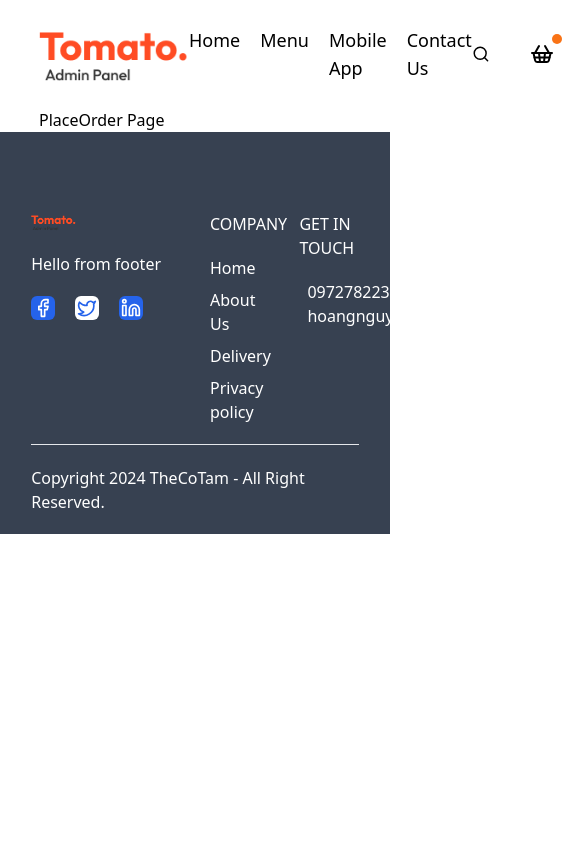
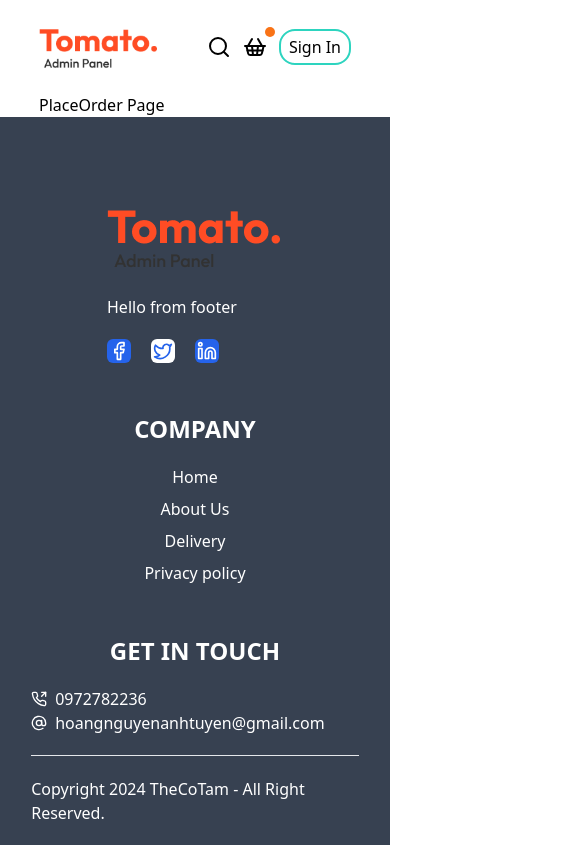
Before and after one commit to TheCoTam/food-del, a React (Vite) app in the folder client/: page /order in a window 390 px wide. Shown: the top 845 px of the page, 585 px wide, since content can reach past the window. Built offline with nearby package versions, Linux system fonts and the light colour scheme.

Commit message:
hoàn thiện responsive cho trang web

```diff
--- a/client/src/components/app-download.jsx
+++ b/client/src/components/app-download.jsx
@@ -2,7 +2,10 @@ import { assets } from "@/assets";
 
 const AppDownload = () => {
   return (
-    <div className="mt-[100px] text-[2vw] font-semibold text-center">
+    <div
+      className="mt-[100px] text-[max(2vw, 25px)] font-semibold text-center"
+      id="mobile-app"
+    >
       <p>
         For Better Experience Download <br /> Tomato App
       </p>
--- a/client/src/components/explore-menu.jsx
+++ b/client/src/components/explore-menu.jsx
@@ -45,7 +45,7 @@ const MENU_LIST = [
 
 const ExploreMenu = ({ category, setCategory }) => {
   return (
-    <div className="flex flex-col gap-5 mt-10">
+    <div className="flex flex-col gap-5 mt-10" id="menu">
       <h1 className="text-2xl font-bold">Explore our menu</h1>
       <p className="max-w-[60%]">explore menu text</p>
       <div className="flex justify-between items-center gap-7 text-center my-5 overflow-x-scroll">
--- a/client/src/components/food-display.jsx
+++ b/client/src/components/food-display.jsx
@@ -15,8 +15,8 @@ const FoodDisplay = ({ category }) => {
 
   return (
     <div className="my-[30px]">
-      <h2 className="text-2xl font-bold">Top dishes near you</h2>
-      <div className="grid grid-cols-4 mt-[30px] gap-7">
+      <h2 className="text-lg sm:text-2xl font-bold">Top dishes near you</h2>
+      <div className="grid grid-cols-1 sm:grid-cols-2 md:grid-cols-3 lg:grid-cols-4 mt-[30px] gap-7">
         {food_list.map((food, index) => {
           if (category === "All" || category === food.category) {
             return (
--- a/client/src/components/food-item.jsx
+++ b/client/src/components/food-item.jsx
@@ -11,7 +11,7 @@ const FoodItem = ({ id, name, price, description, image }) => {
   return (
     <div className="animate-fadeIn1s shadow-lg rounded-lg">
       <div className="rounded-t-xl overflow-hidden relative">
-        <img src={image} alt={name} />
+        <img src={image} alt={name} className="w-full object-cover" />
         {!cartItems[id] ? (
           <Plus
             onClick={() => addToCart(id)}
--- a/client/src/components/footer.jsx
+++ b/client/src/components/footer.jsx
@@ -6,13 +6,17 @@ import {
   PhoneOutgoing,
   AtSign,
 } from "lucide-react";
+import { Link } from "react-router-dom";
 
 const Footer = () => {
   return (
-    <div className="flex flex-col gap-5 items-center bg-gray-700 pt-[80px] pb-5 text-white px-[8vw]">
-      <div className="w-full grid grid-cols-4 gap-[30px]">
-        <div className="flex flex-col gap-5 col-span-2">
-          <img src={assets.logo} alt="logo" className="w-[30%]" />
+    <div
+      className="flex flex-col gap-5 items-center bg-gray-700 pt-[80px] pb-5 text-white px-[8vw]"
+      id="contact-us"
+    >
+      <div className="w-full flex flex-col items-center lg:grid lg:grid-cols-2 gap-[50px] md:gap-[30px]">
+        <div className="flex flex-col gap-5">
+          <img src={assets.logo} alt="logo" className="w-full lg:w-[30%]" />
           <p>Hello from footer</p>
           <div className="flex items-center gap-5">
             <Facebook className="bg-blue-600 rounded-md cursor-pointer p-[2px]" />
@@ -20,18 +24,19 @@ const Footer = () => {
             <Linkedin className="bg-blue-600 rounded-md cursor-pointer p-[2px]" />
           </div>
         </div>
-        <div className="flex flex-col gap-5">
-          <h2>COMPANY</h2>
+        <div className="flex flex-col md:flex-row md:justify-between w-full gap-[50px]">
+          <div className="flex flex-col gap-5 text-center">
+            <h2 className="text-2xl font-bold">COMPANY</h2>
             <ul className="space-y-2">
-            <li>Home</li>
+              <Link to="/">Home</Link>
               <li>About Us</li>
               <li>Delivery</li>
               <li>Privacy policy</li>
             </ul>
           </div>
-        <div className="flex flex-col gap-5">
-          <h2>GET IN TOUCH</h2>
-          <ul>
+          <div className="flex flex-col gap-5 text-center sm:text-start">
+            <h2 className="text-2xl font-bold">GET IN TOUCH</h2>
+            <ul className="md:pl-3">
               <li className="flex items-center gap-2">
                 <PhoneOutgoing className="w-4 h-4" />
                 <p>0972782236</p>
@@ -43,6 +48,7 @@ const Footer = () => {
             </ul>
           </div>
         </div>
+      </div>
       <hr className="bg-teal-5  00 h-[2px] w-full" />
       <p>Copyright 2024 TheCoTam - All Right Reserved.</p>
     </div>
--- a/client/src/components/header.jsx
+++ b/client/src/components/header.jsx
@@ -1,11 +1,11 @@
 const Header = () => {
   return (
-    <div className="h-[34vw] mt-[30px] mx-auto bg-[url('/header_img.png')] bg-no-repeat rounded-2xl relative">
+    <div className="h-[34vw] mt-[30px] mx-auto bg-[url('/header_img.png')] bg-contain bg-no-repeat rounded-2xl relative">
       <div className="absolute flex flex-col items-start gap-[1.5vw] max-w-[50%] bottom-[10%] left-[6vw] animate-fadeIn2s">
-        <h2 className="text-[4.5vw] font-bold text-white">
+        <h2 className="text-[4.5vw] md:text-[3.5vw] lg:text-[4.5vw] font-bold text-white">
           Order your favorite food here
         </h2>
-        <p className="text-white">
+        <p className="text-white hidden md:block md:text-sm lg:text-base">
           Chose from a diverse menu featuring a delectable array of dishes
           crafted with the finest ingredients and culinary expertise. Our
           mission is to satisfy your cravings and elevate your dining
--- a/client/src/components/navbar.jsx
+++ b/client/src/components/navbar.jsx
@@ -1,37 +1,62 @@
 import { assets } from "@/assets";
+import { Link } from "react-router-dom";
 import { Search, ShoppingBasket } from "lucide-react";
 import { useState } from "react";
 
-const MENU = ["Home", "Menu", "Mobile App", "Contact Us"];
+const MENU = [
+  { name: "Home", href: "home" },
+  { name: "Menu", href: "menu" },
+  { name: "Mobile App", href: "mobile-app" },
+  { name: "Contact Us", href: "contact-us" },
+];
 
 const Navbar = () => {
   const [menu, setMenu] = useState("home");
 
   return (
     <div className="flex items-center justify-between py-5">
-      <img src={assets.logo} alt="logo" className="w-[150px]" />
-      <ul className="flex gap-5 text-lg">
-        {MENU.map((item) => (
-          <li
-            key={item}
-            onClick={() => setMenu(item)}
-            className={`cursor-pointer ${
-              menu === item
-                ? "pb-[2px] border-b-[2px] border-solid border-teal-400"
-                : ""
-            }`}
-          >
-            {item}
-          </li>
-        ))}
+      <img src={assets.logo} alt="logo" className="w-[120px] lg:w-[150px]" />
+      <ul className="md:flex gap-5 md:text-base lg:text-lg hidden">
+        {MENU.map((item) => {
+          if (item.href === "home") {
+            return (
+              <Link
+                key={item.href}
+                to="/"
+                onClick={() => setMenu(item.href)}
+                className={`cursor-pointer ${
+                  menu === item.href
+                    ? "pb-[2px] border-b-[2px] border-solid border-teal-400"
+                    : ""
+                }`}
+              >
+                {item.name}
+              </Link>
+            );
+          }
+          return (
+            <a
+              href={`#${item.href}`}
+              key={item.href}
+              onClick={() => setMenu(item.href)}
+              className={`cursor-pointer ${
+                menu === item.href
+                  ? "pb-[2px] border-b-[2px] border-solid border-teal-400"
+                  : ""
+              }`}
+            >
+              {item.name}
+            </a>
+          );
+        })}
       </ul>
-      <div className="flex items-center gap-10">
+      <div className="flex items-center gap-3 md:gap-5 lg:gap-10">
         <Search className="text-black" />
         <div className="relative">
           <ShoppingBasket className="text-black" />
           <div className="absolute min-w-[10px] min-h-[10px] rounded-full bg-orange-500 -top-[8px] -right-[8px]"></div>
         </div>
-        <button className="text-base border-2 border-solid border-teal-400 hover:bg-teal-300 active:bg-teal-400 py-2 px-4 rounded-2xl cursor-pointer transition">
+        <button className="text-base border-2 border-solid border-teal-400 hover:bg-teal-300 active:bg-teal-400 py-1 md:py-2 px-2 md:px-4 rounded-2xl cursor-pointer transition">
           Sign In
         </button>
       </div>
--- a/client/src/index.css
+++ b/client/src/index.css
@@ -9,6 +9,7 @@
 }
 
 body {
+  /* width: 100%; */
   min-height: 100vh;
 }
 
```
Lines whose indentation alone changed are shown as unchanged.
